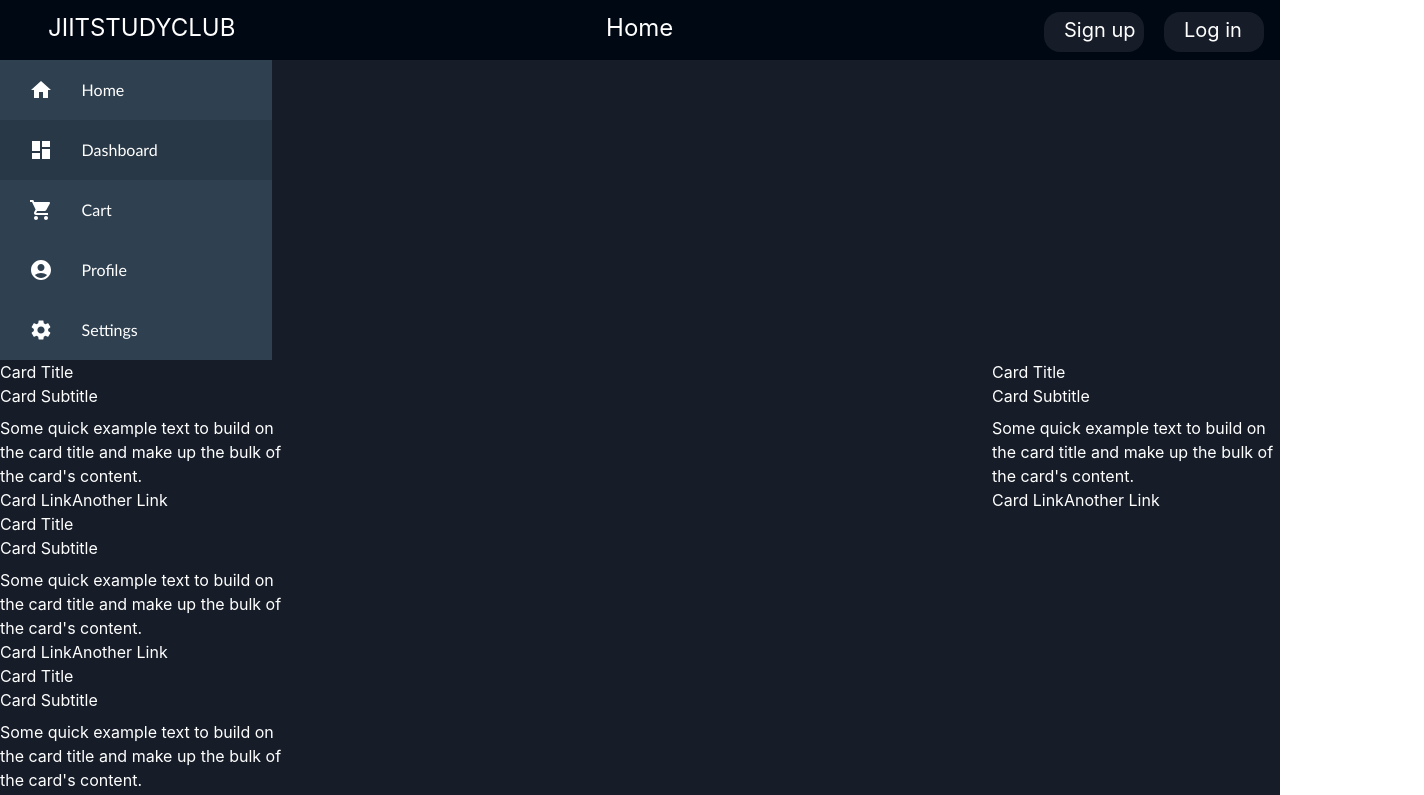
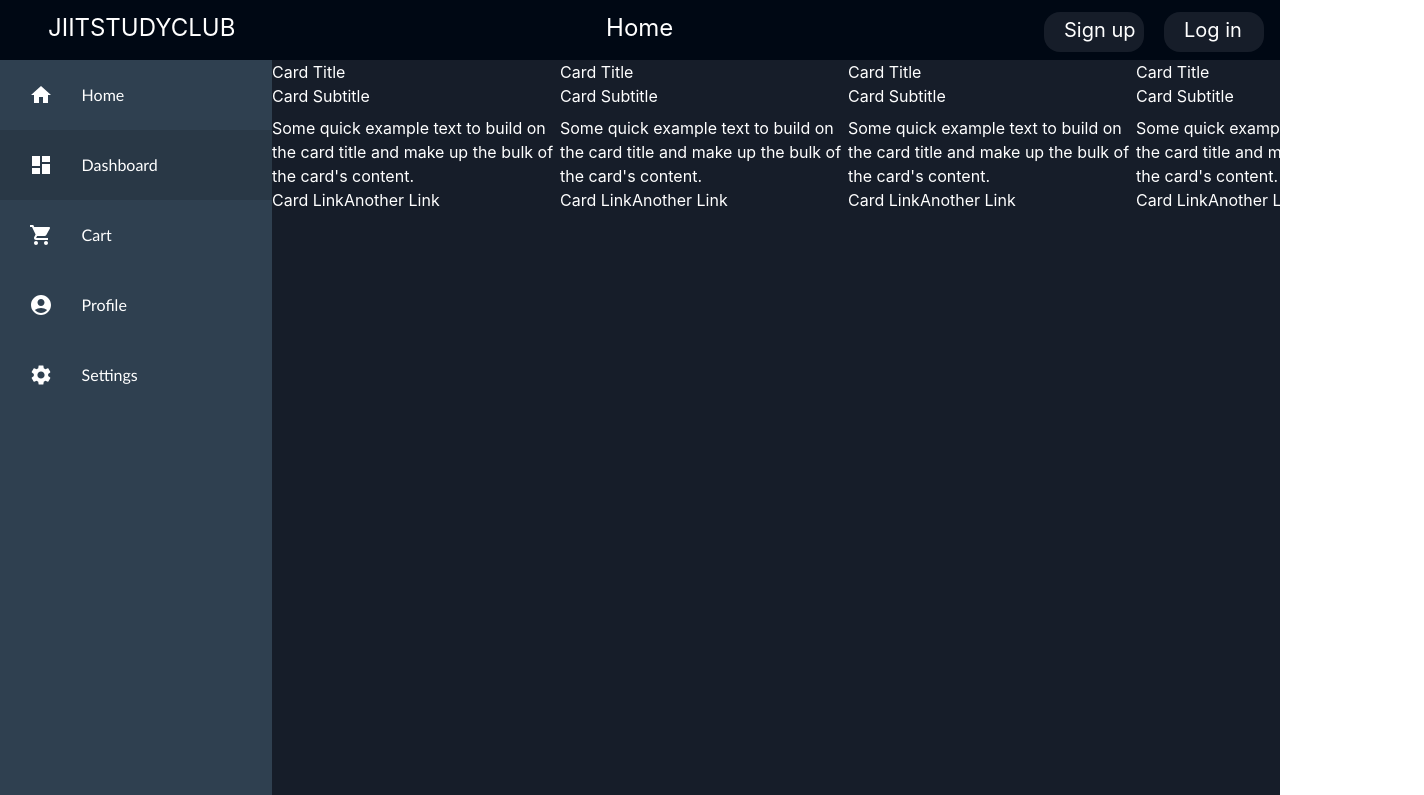
Before and after one commit to Nandini80/jiitstudyclub, a React (Vite) app: page /dashboard in a window 1280 px wide. Shown: the top 795 px of the page, 1424 px wide, since content can reach past the window. Built offline with nearby package versions, Linux system fonts and the light colour scheme.

Commit message:
Dashboard edited

```diff
--- a/src/Components/pages/Dashboard/Dashboard2.jsx
+++ b/src/Components/pages/Dashboard/Dashboard2.jsx
@@ -9,12 +9,12 @@ function Dashboard2() {
     { id: 3, title: 'Card 3', subtitle: 'Subtitle 3', content: 'Content for card 3' },
   ];
   return (
-    <div>
+    <div className='flex'>
       <div style={{width:"17rem"}}>
       <SideBar />
       </div>
       <div style={{float:"right"}}>
-        <Cards />
+        <Cards/>
       </div>
         {cardData.map((card) => (
         <Cards
--- a/src/Components/pages/Dashboard/SideBar.css
+++ b/src/Components/pages/Dashboard/SideBar.css
@@ -1,6 +1,6 @@
 .Sidebar
 {
-    height: 100%;
+    height: 100vh;
     width: 17rem;
     background-color: #2F4050;
 }
@@ -15,7 +15,7 @@
 .SidebarList .row
 {
   width: 100%;
-  height: 60px;
+  height: 70px;
   /* border: 1px solid black; */
   list-style-type: none;
   margin: 0;
--- a/src/Components/pages/Dashboard/SideBar.jsx
+++ b/src/Components/pages/Dashboard/SideBar.jsx
@@ -8,7 +8,7 @@ function SideBar() {
         <ul className='SidebarList'>
        {SideBarData.map((val,key)=>{
         return(
-            <li key={key}
+            <li  key={key}
             onClick={()=>{window.location.pathname = val.link}}
             id={window.location.pathname==val.link ? "active":""}
             className='row'>
```
